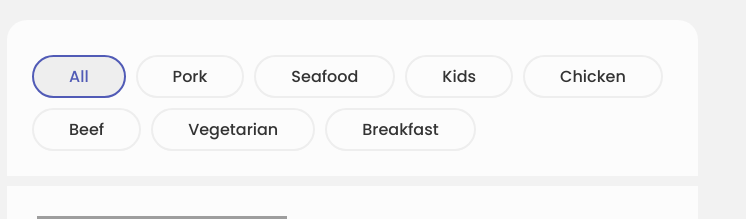
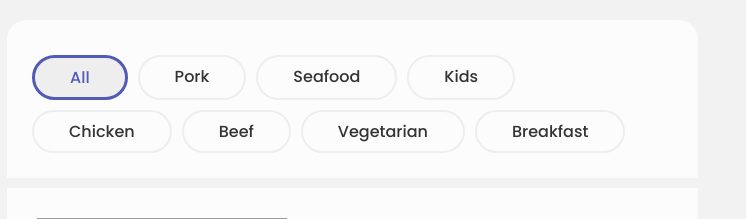
Before and after one commit to AndyyAD/Food-order-App, a React (Create React App) app: page / in a window 1280 px wide. Shown: the top 219 px of the page, without its empty margins (57-803 px from the left). Built offline with nearby package versions, Linux system fonts and the light colour scheme; grey boxes are pictures that could not be loaded.

Commit message:
Made the filters work

```diff
--- a/src/App.js
+++ b/src/App.js
@@ -1,11 +1,9 @@
 import './App.css';
 import Dashboard from './component/dashboard/Dashboard';
-import Filters from './component/filters/Filters';
 
 function App() {
     return (
         <>
-            <Filters />
             <Dashboard />
         </>
     );
--- a/src/component/dashboard/Dashboard.css
+++ b/src/component/dashboard/Dashboard.css
@@ -1,3 +1,35 @@
+.filterWrapper{
+    display: flex;
+    flex-wrap: wrap;
+    background-color: var(--secondary);
+    padding: 2.5rem;
+    width: 60%;
+    height: auto;
+    margin-top: 2rem;
+    border-radius: 2rem 2rem 0 0;
+    margin-bottom: 1rem;
+}
+
+.filterWrap{
+    border: 2px solid var(--light-color);
+    padding: 0.7rem 3.5rem;
+    border-radius: 3rem;
+    margin: 1rem 1rem 0 0;
+    cursor: pointer;
+}
+
+.filterWrap:hover{
+    background-color: var(--primary);
+}
+
+.selected{
+    border: 2px solid var(--tertiary);
+    background-color: var(--light-color);
+    color: var(--tertiary);
+}
+
+/* ============================== Container ============================== */
+
 .dashboardWrapper{
     background-color: var(--secondary);
     width: 60%;
--- a/src/component/dashboard/Dashboard.js
+++ b/src/component/dashboard/Dashboard.js
@@ -1,4 +1,4 @@
-import React from 'react'
+import React, { useState } from 'react'
 import './Dashboard.css'
 import '../../App.css'
 import food from '../../assets/dataset.json'
@@ -7,12 +7,33 @@ import Juice from './Juice.png'
 import Beer from './Beer.png'
 
 function Dashboard() {
+    const [items, setItems] = useState('');
+    const [drink, setDrink] = useState('');
+    const [drinkPrice, setDrinkPrice] = useState(0)
+
     return (
         <>
             <section className='container'>
+                <div className='filterWrapper'>
+                    <div className='filterWrap selected' onClick={() => setItems('')}>
+                        <p className="filters"> All </p>
+                    </div>
+                    {
+                        food.labels.map((data) => (
+                            <div className='filterWrap' key={data.id} onClick={() => setItems(data.label)}>
+                                <p className="filterName"> {data.label} </p>
+                            </div>
+                        ))
+                    }
+                </div>
+            </section>
+
+            <section className='container'>
                 <div className="dashboardWrapper">
                     {
-                        food.meals.map((data) => (
+                        food.meals.map((data) => {
+                            if (data.title.includes(items)) {
+                                return (
                                     <div className="foodWrapper" key={data.id}>
                                         <div>
                                             <img className='foodImg' src={data.img} alt="Image of mentioned food" />
@@ -22,21 +43,23 @@ function Dashboard() {
                                             <h1 className="foodDesc"> {data.description} </h1>
                                             <p className="starter"> <strong>Starter:</strong> {data.starter} </p>
                                             <p className="desert"> <strong>Desert:</strong> {data.desert} </p>
-                                    <p className="drinks"> <strong>Selected drink:</strong> </p>
+                                            <p className="drinks"> <strong>Selected drink:</strong> {drink} </p>
                                             <div className="moreInfo">
                                                 <div className="drinkImgWrapper">
                                                     <img className="drinkImg" src={Wine} alt="Glass of wine" />
-                                            <img className="drinkImg" src={Juice} alt="Glass of juice" />
-                                            <img className="drinkImg" src={Beer} alt="Mug of beer" />
+                                                    <img className="drinkImg" src={Juice} alt="Glass of juice"/>
+                                                    <img className="drinkImg" src={Beer} alt="Mug of beer"/>
                                                 </div>
                                                 <div className="order">
-                                            <h1 className='price'> ${data.price} </h1>
+                                                    <h1 className='price'> ${data.price + drinkPrice} </h1>
                                                     <button className='submitBTN'> Select </button>
                                                 </div>
                                             </div>
                                         </div>
                                     </div>
-                        ))
+                                )
+                            }
+                        })
                     }
                 </div>
             </section>
--- a/src/component/filters/Filters.css
+++ /dev/null
@@ -1,25 +0,0 @@
-.filterWrapper{
-    display: flex;
-    flex-wrap: wrap;
-    background-color: var(--secondary);
-    padding: 2.5rem;
-    width: 60%;
-    height: auto;
-    margin-top: 2rem;
-    border-radius: 2rem 2rem 0 0;
-    margin-bottom: 1rem;
-}
-
-.filterWrap{
-    border: 2px solid var(--light-color);
-    padding: 0.7rem 3.5rem;
-    border-radius: 3rem;
-    margin: 1rem 1rem 0 0;
-    cursor: pointer;
-}
-
-.selected{
-    border: 2px solid var(--tertiary);
-    background-color: var(--light-color);
-    color: var(--tertiary);
-}
--- a/src/component/filters/Filters.js
+++ /dev/null
@@ -1,27 +0,0 @@
-import React, { useState } from 'react'
-import './Filters.css'
-import '../../App.css'
-import food from '../../assets/dataset.json'
-
-const Filters = () => {
-    const [items, setItems] = useState('')
-
-    return (
-        <section className='container'>
-            <div className='filterWrapper'>
-                <div className='filterWrap selected' onClick={() => setItems('')}>
-                    <p className="filters"> All </p>
-                </div>
-                {
-                    food.labels.map((data) => (
-                        <div className='filterWrap' key={data.id} onClick={() => setItems(data.label)}>
-                            <p className="filters"> {data.label} </p>
-                        </div>
-                    ))
-                }
-            </div>
-        </section>
-    )
-}
-
-export default Filters
```
Lines whose indentation alone changed are shown as unchanged.
